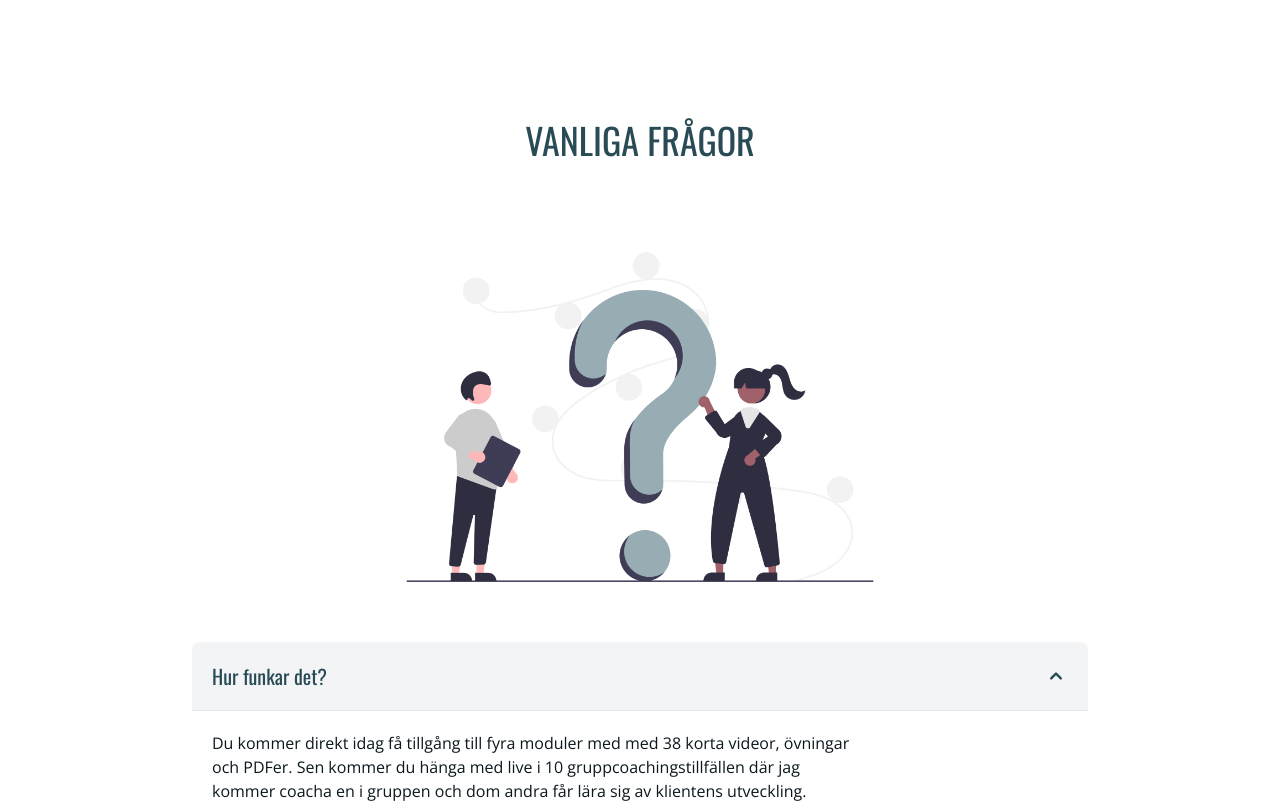
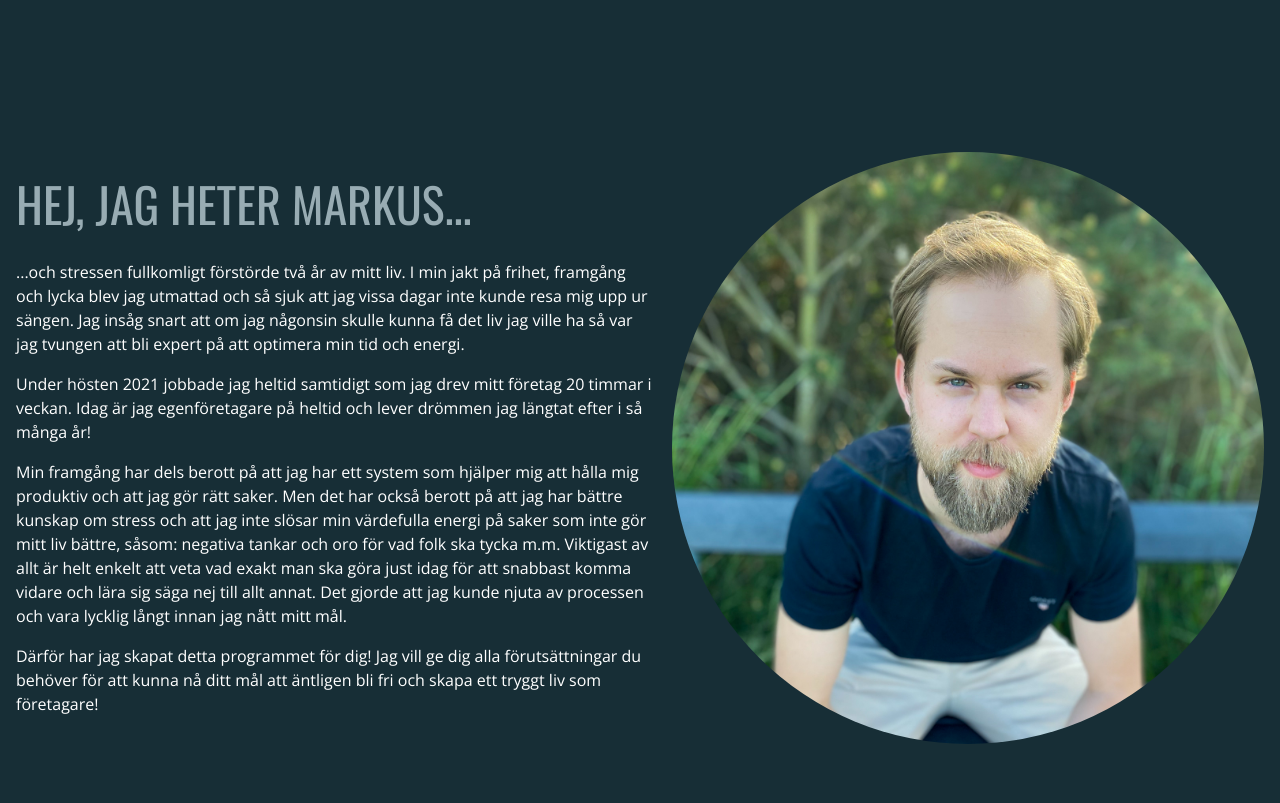
Before and after one commit to Mattssonm/dothingsyourway, a Next.js app: page /products/stressfrihet in a window 1280 px wide. Shown: the part 1460-2263 px from the top of the page. Built offline with nearby package versions, Linux system fonts and the light colour scheme.

Commit message:
add about section

```diff
--- a/app/products/stressfrihet/faq.tsx
+++ b/app/products/stressfrihet/faq.tsx
@@ -6,7 +6,7 @@ import Image from "next/image";
 const FAQSection = () => {
 	return (
 		<Section className="flex flex-col items-center">
-			<h2 className="font-display text-center uppercase text-4xl text-primary mb-8">
+			<h2 className="font-display text-center uppercase text-3xl md:text-5xl text-primary mb-8">
 				Vanliga frågor
 			</h2>
 			<Image
--- a/app/products/stressfrihet/page.tsx
+++ b/app/products/stressfrihet/page.tsx
@@ -4,6 +4,7 @@ import Header from "@/components/Header";
 import Section from "@/components/Section";
 import { Accordion } from "flowbite-react";
 import FAQSection from "./faq";
+import About from "@/components/About";
 
 export const metadata = {
 	title: "Do Things Your Way | Stressfrihet",
@@ -32,6 +33,7 @@ export default function Page() {
 			<Section>
 				<p>Här kommer en sälj-video?</p>
 			</Section>
+			<About />
 			<FAQSection />
 			<Footer />
 		</>
--- /dev/null
+++ b/components/About/index.tsx
@@ -0,0 +1,55 @@
+import Image from "next/image";
+import Section from "../Section";
+
+const About = () => {
+	return (
+		<Section backgroundColor="primary-dark" textColor="white">
+			<div className="flex flex-col-reverse md:flex-row space-x-4 space-y-8 items-center justify-center font-light">
+				<div className="space-y-4 max-w-screen-sm basis-3/4 mt-8">
+					<h2 className="font-display text-3xl md:text-5xl font-normal text-primary-light uppercase mb-8">
+						Hej, jag heter Markus...
+					</h2>
+					<p>
+						...och stressen fullkomligt förstörde två år av mitt liv. I min jakt
+						på frihet, framgång och lycka blev jag utmattad och så sjuk att jag
+						vissa dagar inte kunde resa mig upp ur sängen. Jag insåg snart att
+						om jag någonsin skulle kunna få det liv jag ville ha så var jag
+						tvungen att bli expert på att optimera min tid och energi.
+					</p>
+					<p>
+						Under hösten 2021 jobbade jag heltid samtidigt som jag drev mitt
+						företag 20 timmar i veckan. Idag är jag egenföretagare på heltid och
+						lever drömmen jag längtat efter i så många år!
+					</p>
+					<p>
+						Min framgång har dels berott på att jag har ett system som hjälper
+						mig att hålla mig produktiv och att jag gör rätt saker. Men det har
+						också berott på att jag har bättre kunskap om stress och att jag
+						inte slösar min värdefulla energi på saker som inte gör mitt liv
+						bättre, såsom: negativa tankar och oro för vad folk ska tycka m.m.
+						Viktigast av allt är helt enkelt att veta vad exakt man ska göra
+						just idag för att snabbast komma vidare och lära sig säga nej till
+						allt annat. Det gjorde att jag kunde njuta av processen och vara
+						lycklig långt innan jag nått mitt mål.
+					</p>
+					<p>
+						Därför har jag skapat detta programmet för dig! Jag vill ge dig alla
+						förutsättningar du behöver för att kunna nå ditt mål att äntligen
+						bli fri och skapa ett tryggt liv som företagare!
+					</p>
+				</div>
+				<div className="rounded-full w-max-lg flex align-center justify-center">
+					<Image
+						src="/images/markus.jpg"
+						width={600}
+						height={400}
+						alt="Markus"
+						className="rounded-full basis-1/3"
+					/>
+				</div>
+			</div>
+		</Section>
+	);
+};
+
+export default About;
```
Also changed, not shown: public/images/markus.jpg (added).
